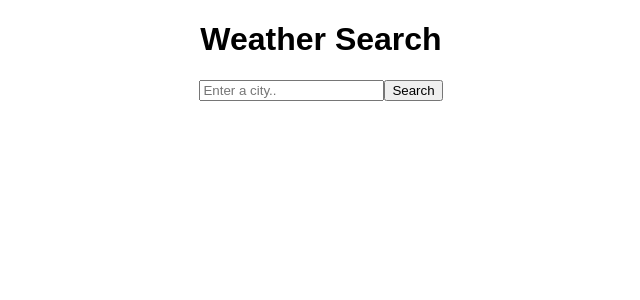
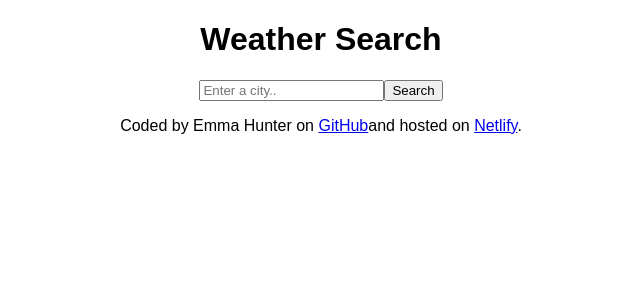
Before and after one commit to emma-hunter-code/weather-react, a React (Create React App) app: page / in a window 1280 px wide. Shown: the top 300 px of the page, without its empty margins (319-959 px from the left). Built offline with nearby package versions, Linux system fonts and the light colour scheme.

Commit message:
Added signature with github and netlify links

```diff
--- a/src/App.js
+++ b/src/App.js
@@ -6,6 +6,20 @@ export default function App() {
     <div className="App">
       <h1>Weather Search</h1>
       <Search />
+      <p>
+        Coded by Emma Hunter on{" "}
+        <a
+          href="https://github.com/emma-hunter-code/weather-react"
+          target="_blank"
+        >
+          GitHub
+        </a>
+        and hosted on{" "}
+        <a href="https://weathreact.netlify.app/" target="_blank">
+          Netlify
+        </a>
+        .
+      </p>
     </div>
   );
 }
```
